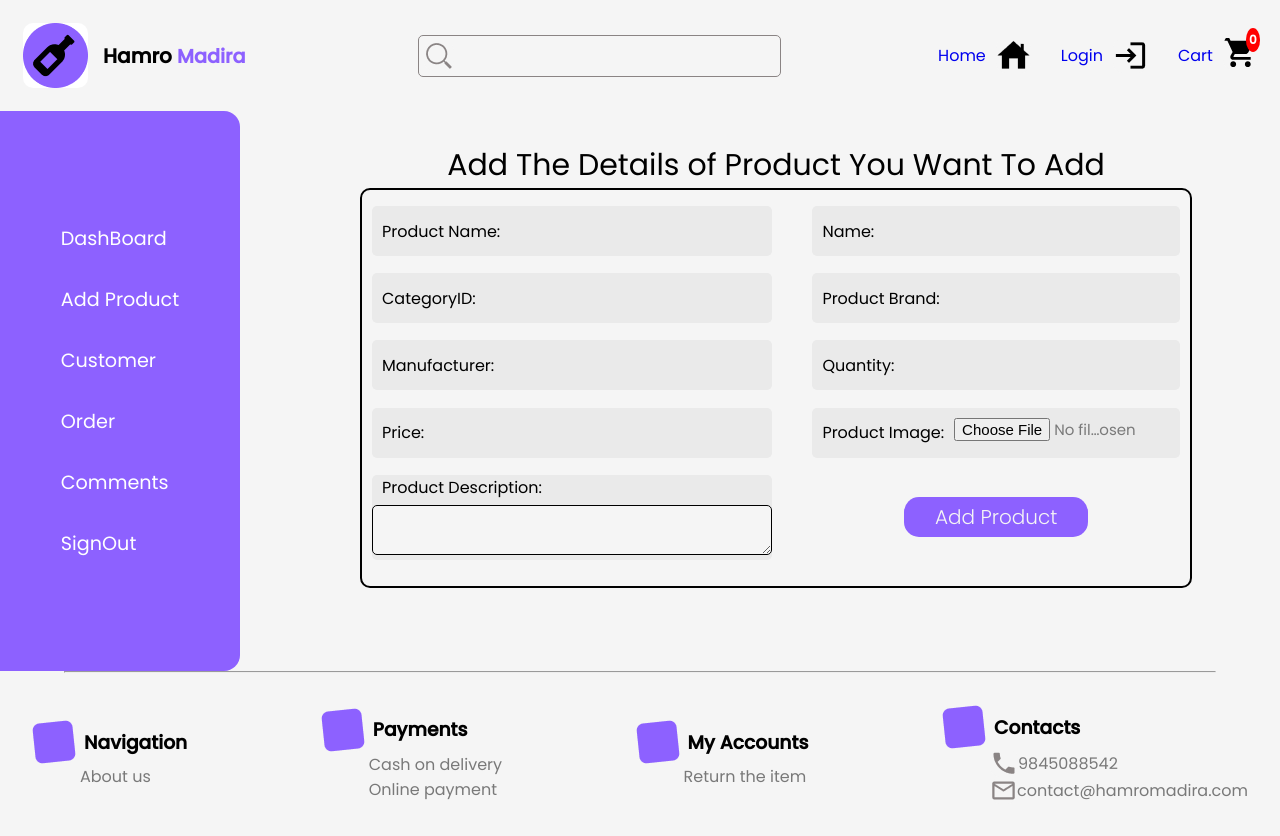
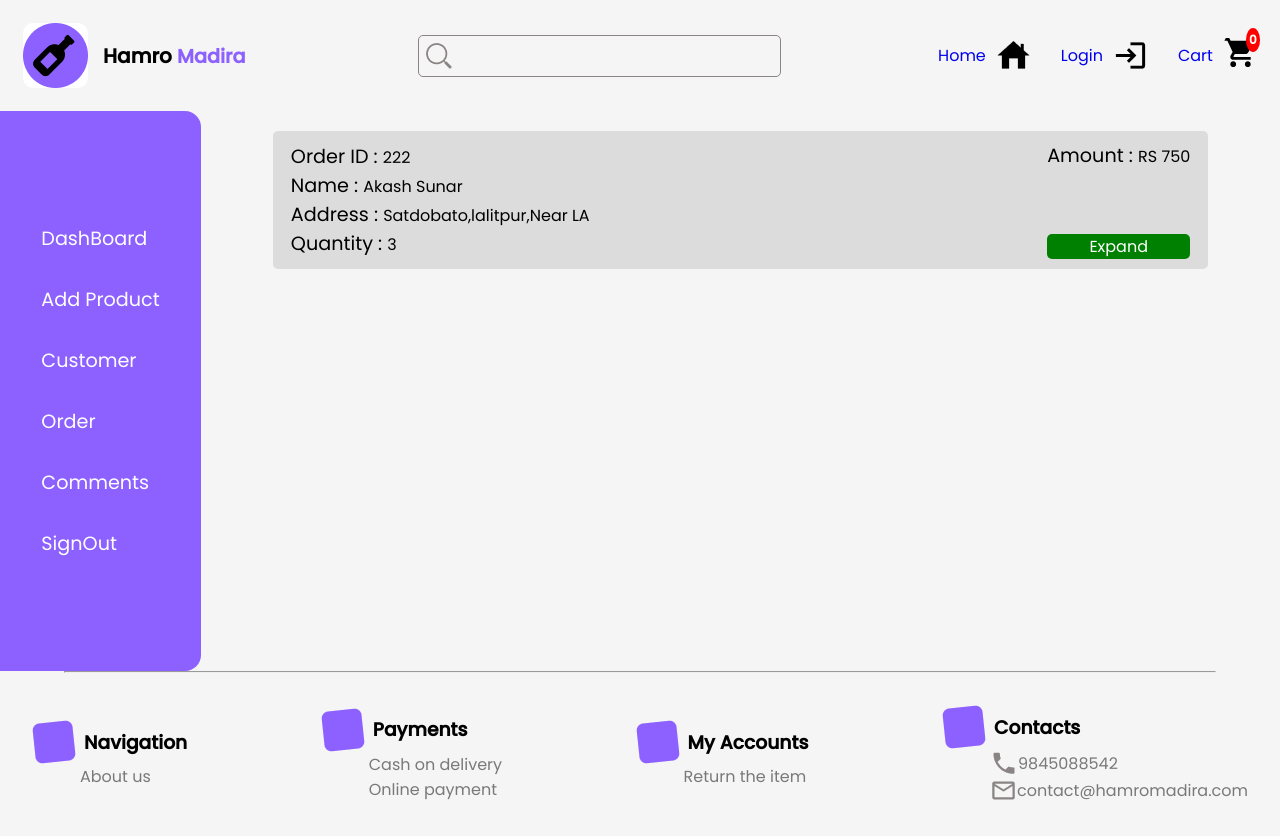
Before and after one commit to PAS-2023/hamromadira, a React (Vite) app in the folder hamromadira-frontend/: page /login in a window 1280 px wide. Built offline with nearby package versions, Linux system fonts and the light colour scheme.

Commit message:
order page processing

```diff
--- a/hamromadira-frontend/src/components/AdminDashboard/DashBoard.jsx
+++ b/hamromadira-frontend/src/components/AdminDashboard/DashBoard.jsx
@@ -1,12 +1,16 @@
 import Menu from "./Menu";
 import AddProduct from "./product/AddProduct";
 import "./dashboard.css";
+// import OrderTable from "./Order/Order";
+import OrderDisplay from "./Order/OrderDisplay";
 
 const DashBoard = () => {
   return (
     <div className="check">
       <Menu />
-      <AddProduct />
+      <OrderDisplay />
+      {/* <Order /> */}
+      {/* <AddProduct /> */}
     </div>
   );
 };
--- /dev/null
+++ b/hamromadira-frontend/src/components/AdminDashboard/Order/OrderDisplay.jsx
@@ -0,0 +1,31 @@
+import React from "react";
+import "./order.css";
+
+const OrderDisplay = () => {
+  return (
+    <div className="order">
+      <div className="order-wrapper">
+        <div className="order-details">
+          <p>
+            <span>Order ID : </span>222
+          </p>
+          <p>
+            <span>Name : </span>Akash Sunar
+          </p>
+          <p>
+            <span>Address : </span>Satdobato,lalitpur,Near LA
+                  </p>
+                  <p><span>Quantity : </span>3</p>
+        </div>
+        <div className="total-amount">
+          <p>
+            <span>Amount : </span>RS 750
+          </p>
+          <div className="expand">Expand</div>
+        </div>
+      </div>
+    </div>
+  );
+};
+
+export default OrderDisplay;
--- /dev/null
+++ b/hamromadira-frontend/src/components/AdminDashboard/Order/order.css
@@ -0,0 +1,101 @@
+/* .tbl-wrapper{
+    margin: auto;
+}
+table {
+  margin: auto;
+  border: 2px solid black;
+  width: 130%;
+
+}
+thead th {
+  padding: 0.75rem;
+  border-bottom: 1px solid black;
+  background:#8d61ff;;
+  color: white;
+  font-size: 1rem;
+
+}
+table td{
+    background: #eaeaea;
+    font-size: 13px;
+}
+.checkbox-wrapper-1 {
+  display: flex;
+  flex-direction: column;
+  align-items: flex-start;
+  width: 7rem;
+  padding-left: 8px;
+  background: none;
+}
+
+.checkbox,label{
+    background: none;
+}
+
+.checkbox-wrapper-2 {
+  display: flex;
+  flex-direction: column;
+  align-items: flex-start;
+  width: 7rem;
+  background: none;
+  padding-left: 8px;
+}
+.product-sku{
+    display: flex;
+    background: none;
+    justify-content: center;
+} */
+.order {
+  display: flex;
+  justify-content: center;
+  align-items: flex-start;
+  /* border: 2px solid green; */
+  width: 100%;
+  padding: 20px;
+  /* padding-left: 10px; */
+}
+.order-wrapper {
+  border-radius: 5px;
+  width: 90%;
+  display: flex;
+  flex-direction: row;
+  gap: 50%;
+  background-color: gainsboro;
+  align-items: center;
+  justify-content: center;
+  padding: 10px;
+}
+.order-details {
+  display: flex;
+  flex-direction: column;
+  align-items: flex-start;
+  background: none;
+}
+.order-details p {
+  background-color: transparent;
+}
+.order-details span {
+  background: none;
+  color: black;
+}
+.total-amount {
+  display: flex;
+  flex-direction: column;
+  gap:4rem;
+  background-color: transparent;
+}
+.total-amount p {
+  background: transparent;
+}
+.total-amount span {
+  color: black;
+}
+.expand {
+  display: flex;
+  align-items: center;
+  justify-content: center;
+  color: white;
+  border-radius: 5px;
+  background: green;
+  cursor: pointer;
+}
--- a/hamromadira-frontend/src/components/AdminDashboard/dashboard.css
+++ b/hamromadira-frontend/src/components/AdminDashboard/dashboard.css
@@ -84,5 +84,5 @@
 .check{
     display: flex;
     flex-direction:row;
-    gap: 2rem;
+    /* gap:2rem; */
 }
```
Also changed, not shown: hamromadira-frontend/src/components/AdminDashboard/Order/OrderTable.jsx (added, +109 -0 lines).
